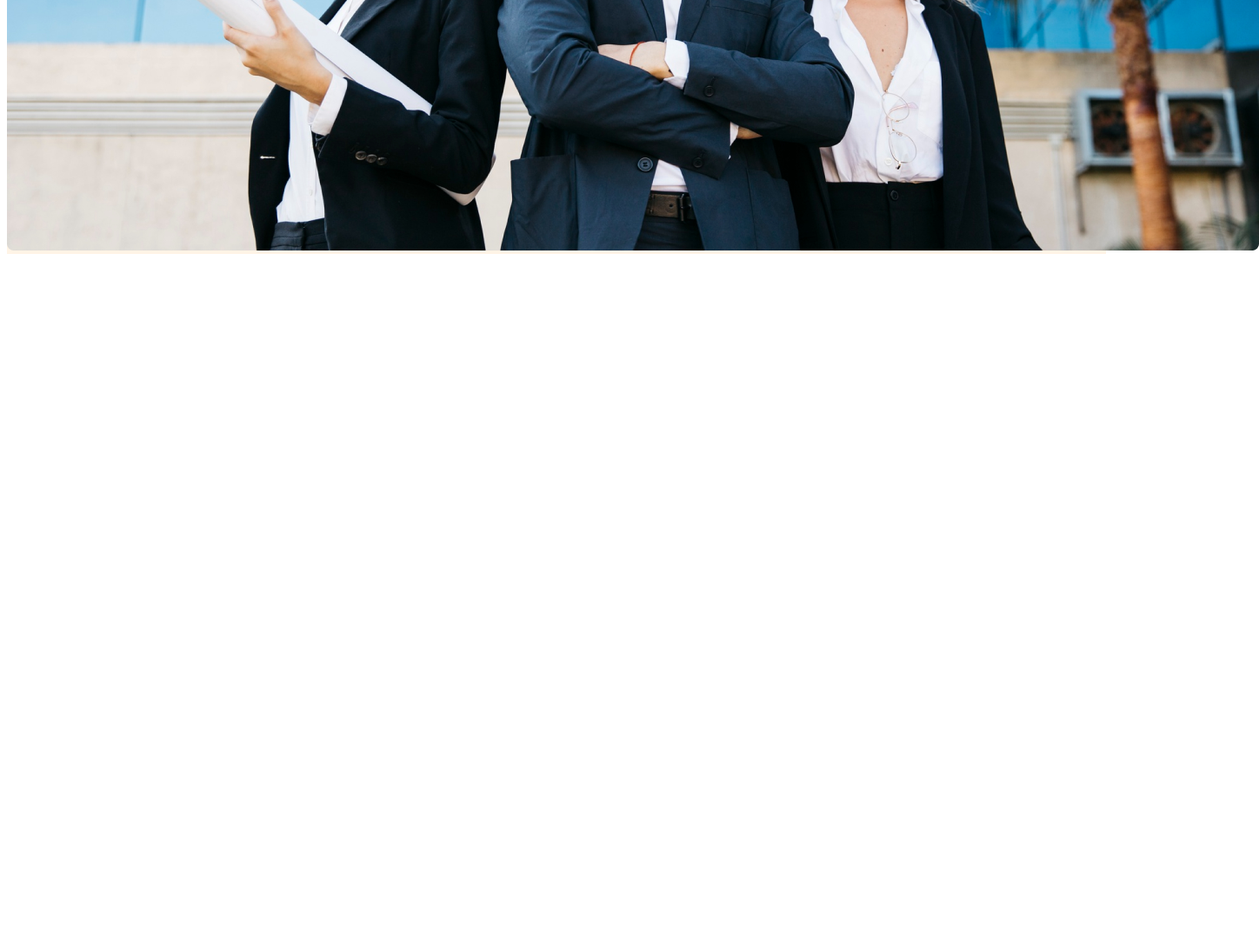
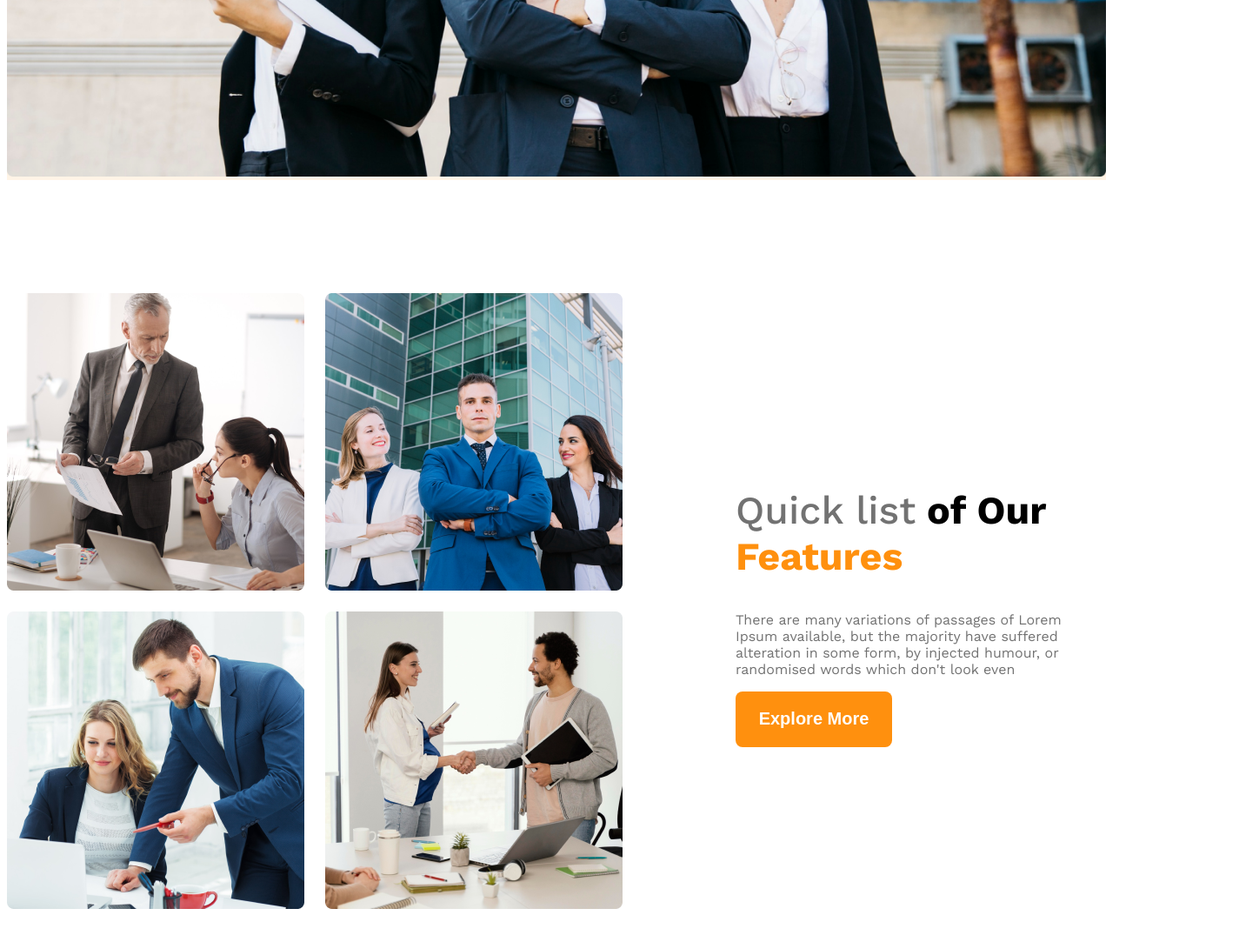
Before and after one commit to abushahed670/g3-architects-website-practice-, a plain HTML site: page index.html in a window 1280 px wide. Shown: the part 968-2051 px from the top of the page at 87% size, 1448 px wide, since content can reach past the window. Before the commit the page ends 1268 px from the top, so only its background shows below. Drawn offline with nearby package versions, Linux system fonts and the light colour scheme.

Commit message:
team sections added with responsive

```diff
--- a/index.html
+++ b/index.html
@@ -25,16 +25,39 @@
                 <p class="banner-description">There are many variations of passages of Lorem Ipsum available, but the
                     majority have suffered alteration in some form, by injected humour, or randomised words which don't
                     look even</p>
-                    <button class="btn-primary"> Explore More</button>
+                <button class="btn-primary"> Explore More</button>
             </div>
 
-            <img src="images/banner.png" alt="">
+            <img class="banner-image" src="images/banner.png" alt="">
 
         </div>
 
     </header>
     <main>
+        <!-- teams section  -->
+        <section class="teams display-flex">
+            <div class="team-img-container">
+                <img src="images/team1.png" alt="">
+                <img src="images/team2.png" alt="">
+                <img src="images/team3.png" alt="">
+                <img src="images/team4.png" alt="">
 
+            </div>
+            <div class="our-features">
+                <h2 class="features-title"> <span id="quick-list" class="text-light-gray">Quick list</span> <span>of Our</span> <span class="text-primary">Features</span></h2>
+                <p class="features-description text-light-gray">There are many variations of passages of Lorem Ipsum available, but the majority have suffered alteration in some form, by injected humour, or randomised words which don't look even</p>
+                <button class="btn-primary">Explore More</button>
+
+            </div>
+        </section>
+        <!--features will enjoy  -->
+        <section>
+
+        </section>
+        <!-- some facts -->
+         <section>
+
+         </section>
     </main>
     <footer>
 
--- a/styles/architect.css
+++ b/styles/architect.css
@@ -12,7 +12,9 @@
 .display-flex {
     display: flex;
 }
-
+.text-primary{
+    color: rgb(255, 144, 14);
+}
 /* dark02 */
 .text-gray {
     color: rgb(66, 66, 66);
@@ -39,6 +41,13 @@
     border: none;
 }
 
+main {
+    max-width: 1450px;
+    margin: 0 auto;
+}
+main > section{
+    margin-top: 130px;
+}
 /* header styles  */
 
 .navbar {
@@ -82,3 +91,57 @@
     font-weight: 700;
     font-size: 4rem;
 }
+
+.banner-image {
+    width: 100%;
+}
+
+/* team and features related styles  */
+.teams {
+    align-items: center;
+
+}
+.team-img-container{
+    display: grid;
+    grid-template-columns: repeat(2, 1fr);
+    gap: 24px;
+}
+.our-features{
+    margin-left: 130px;
+    max-width: 530px;
+}
+.features-title{
+    font-size: 2.8rem;
+    font-weight: 700;
+}
+#quick-list{
+    font-weight: 500;
+}
+
+
+
+/* responsive  media query*/
+@media screen and (max-width: 576px) {
+
+    .navbar,
+    .nav-link,
+    .teams {
+        flex-direction: column;
+    }
+    .team-img-container{
+        grid-template-columns: repeat(1, 1fr);
+    }
+    .our-features{
+        margin-left:20px;
+    }
+}
+
+/* medium size devices  */
+@media screen and (min-width: 577px) and (max-width: 992px) {
+    .teams{
+        flex-direction: column;
+    }
+    .our-features{
+        margin: 50px auto;
+    }
+}
```
